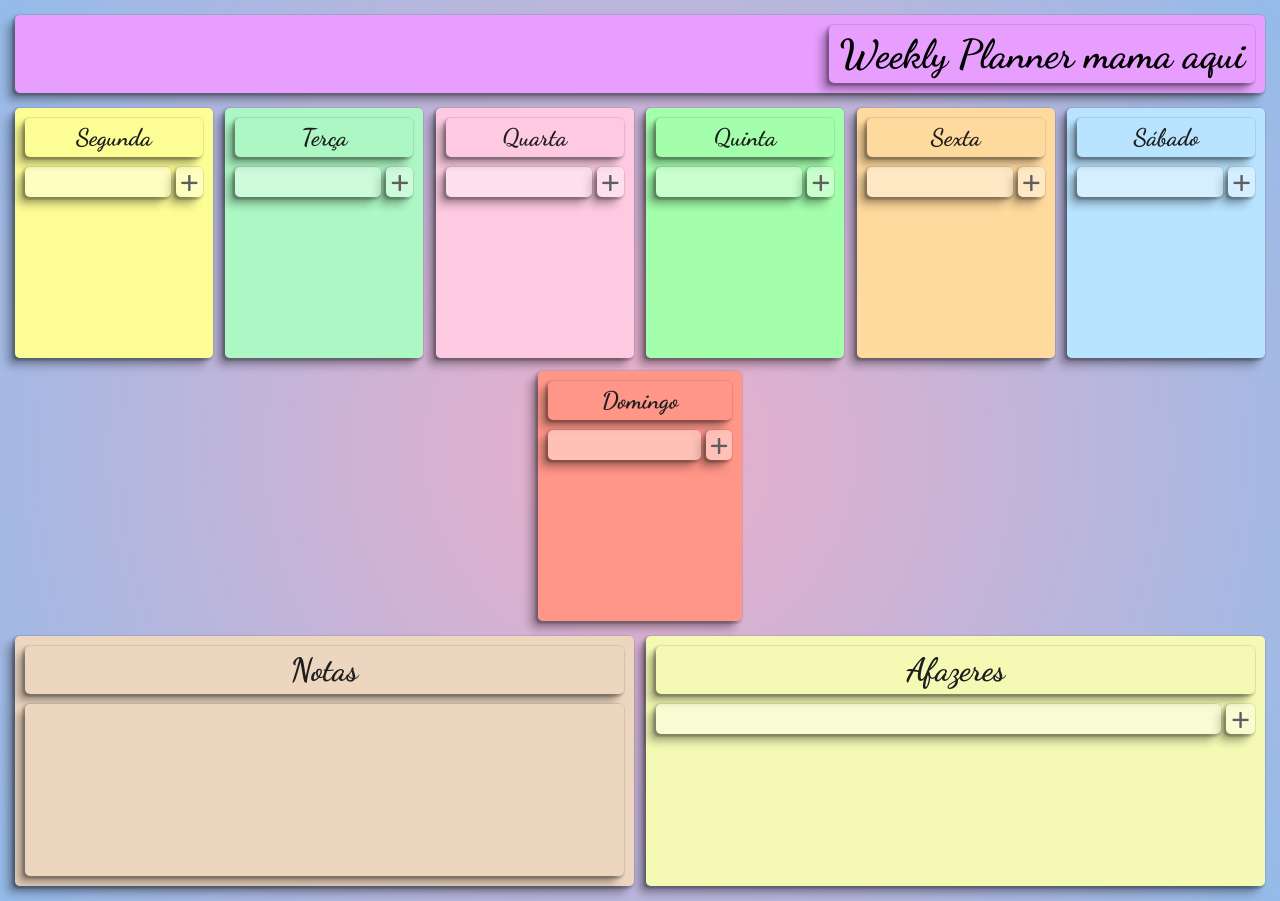
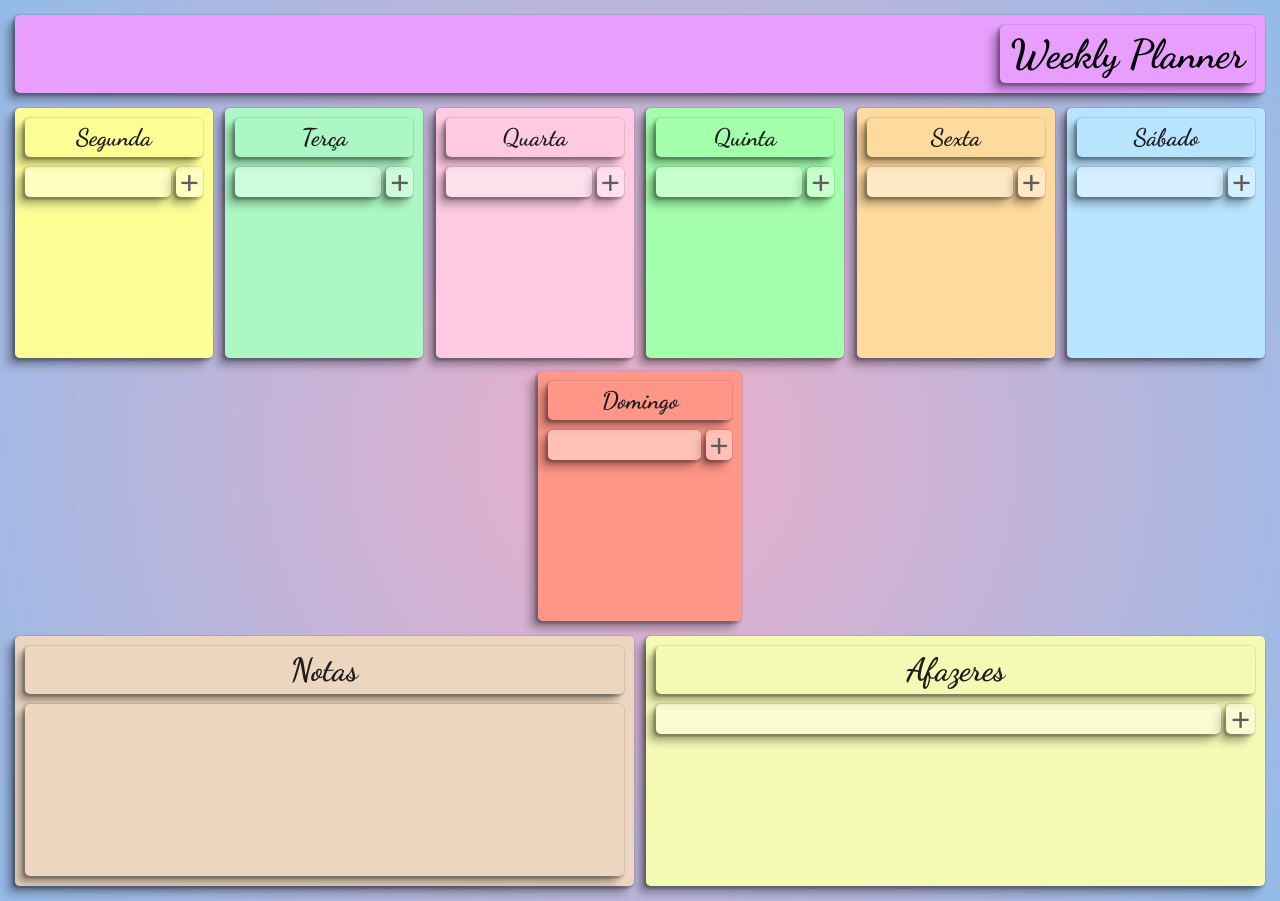
Before and after one commit to Tech-opster/Weekly-planner, a plain HTML site: page index.html in a window 1280 px wide. Drawn offline with Linux system fonts and the light colour scheme; a web font is replaced by a local one.

Commit message:
reverter2

```diff
--- a/index.html
+++ b/index.html
@@ -12,7 +12,7 @@
 <body>
     <header>
         <div class="headerInfo">
-            <h1 id="titlePage">Weekly Planner mama aqui</h1>
+            <h1 id="titlePage">Weekly Planner</h1>
         </div>
     </header>
     <main>
```
